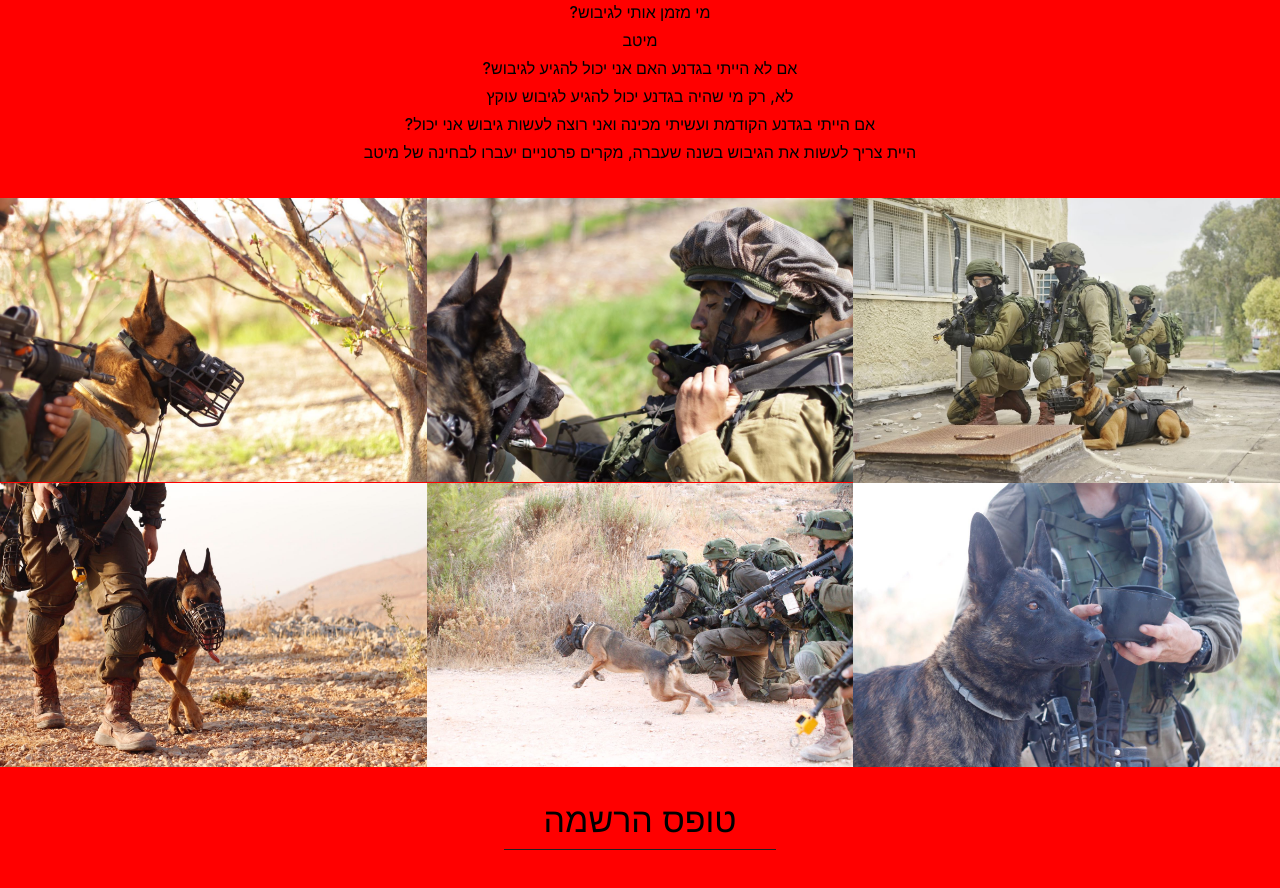
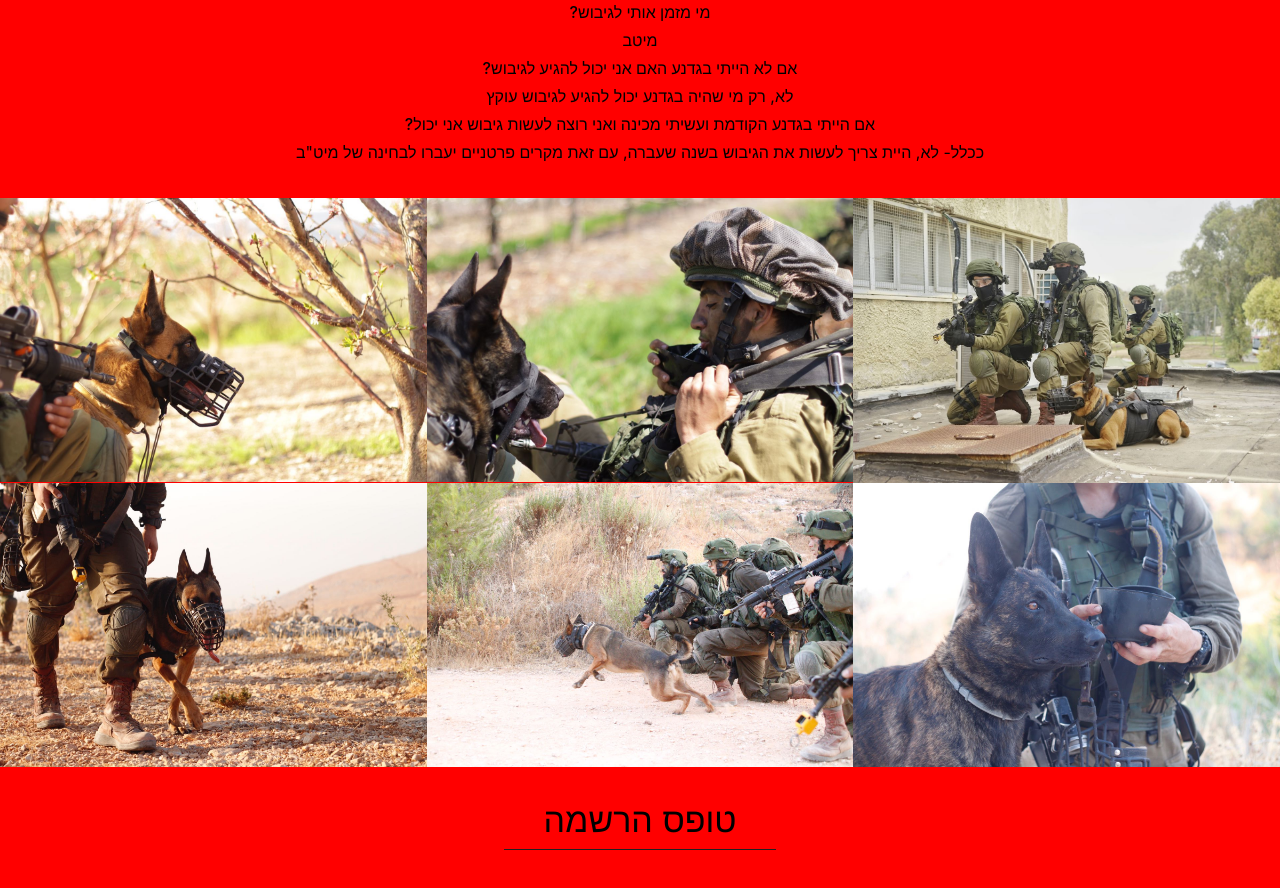
Before and after one commit to sushi30/oketz-website-react, a React (Create React App) app: page / in a window 1280 px wide. Shown: the part 2220-3108 px from the top of the page. Built offline with nearby package versions, Linux system fonts and the light colour scheme.

Commit message:
fixed answer

```diff
--- a/src/sections/QuestionsAndAnswers.js
+++ b/src/sections/QuestionsAndAnswers.js
@@ -6,7 +6,9 @@ import Section from "../components/Section";
 import MyDivider from "../components/MyDivider";
 
 const Question = ({ children }) => (
-  <Typography variant="subtitle1" style={{fontWeight: 550}}>{children}</Typography>
+  <Typography variant="subtitle1" style={{ fontWeight: 550 }}>
+    {children}
+  </Typography>
 );
 const Answer = ({ children }) => (
   <Typography variant="subtitle1">{children}</Typography>
@@ -25,7 +27,8 @@ export default ({ even }) => (
         אם הייתי בגדנע הקודמת ועשיתי מכינה ואני רוצה לעשות גיבוש אני יכול?
       </Question>
       <Answer>
-        היית צריך לעשות את הגיבוש בשנה שעברה, מקרים פרטניים יעברו לבחינה של מיטב
+        ככלל- לא, היית צריך לעשות את הגיבוש בשנה שעברה, עם זאת מקרים פרטניים
+        יעברו לבחינה של מיט"ב
       </Answer>
     </MainContainer>
   </Section>
```
